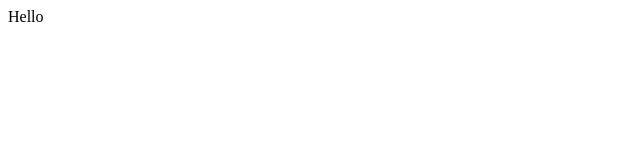
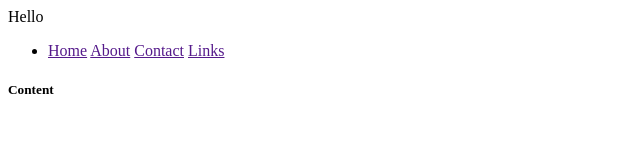
Before and after one commit to MaharramovZiya/website, a plain HTML site: page index.html in a window 1280 px wide. Shown: the whole page, without its empty margins (0-640 px from the left). Drawn offline with Linux system fonts and the light colour scheme.

Commit message:
Main section elave olundu

```diff
--- a/index.html
+++ b/index.html
@@ -7,5 +7,19 @@
 </head>
 <body>
     Hello
+    <nav>
+        <ul>
+            <li>
+                <a href="">Home</a>
+                <a href="">About</a>
+                <a href="">Contact</a>
+                <a href="">Links</a>
+            </li>
+        </ul>
+    </nav>
+
+    <main>
+        <h5>Content</h5>
+    </main>
 </body>
 </html>
```
